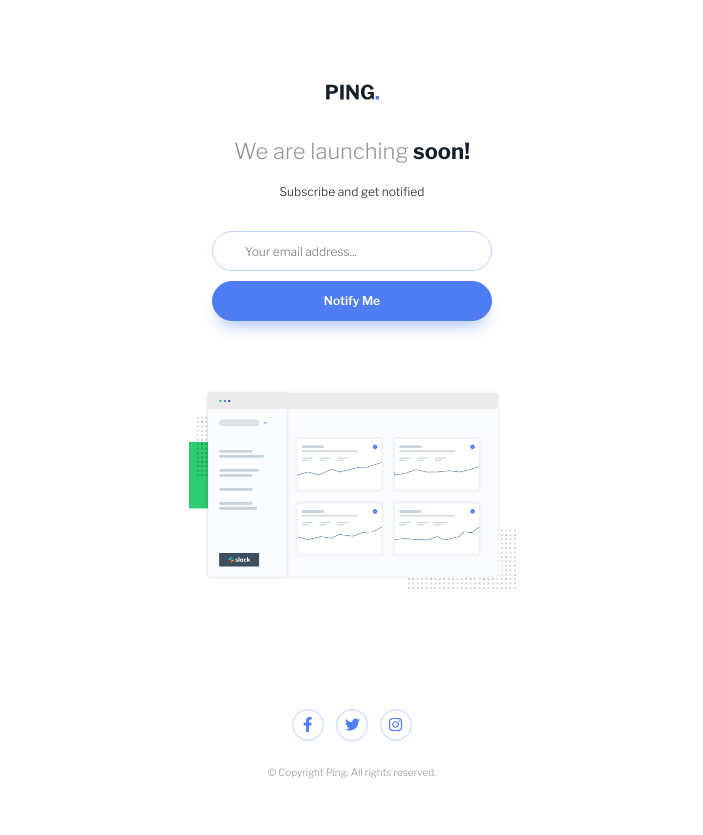
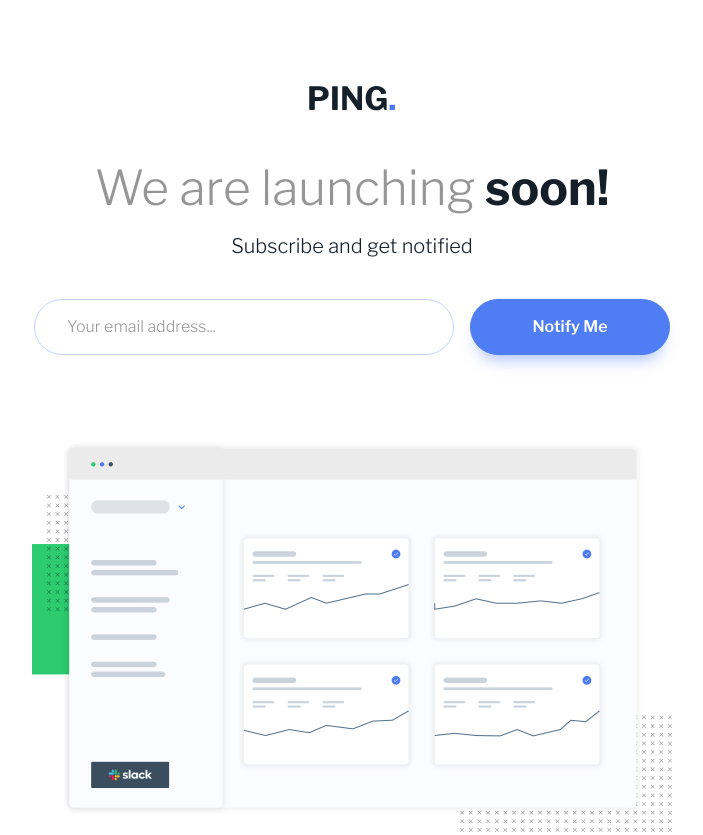
Before and after one commit to byronbyron/ping-coming-soon-page, a plain HTML site: page index.html in a window 1280 px wide. Shown: the top 835 px of the page, without its empty margins (288-991 px from the left). Drawn offline with nearby package versions, Linux system fonts and the light colour scheme.

Commit message:
Add styles for desktop and email validation

```diff
--- /dev/null
+++ b/form.js
@@ -0,0 +1,28 @@
+const form = document.querySelector('.js-form');
+const msg = document.querySelector('.js-form-msg');
+
+form.addEventListener('submit', handleSubmit);
+
+function handleSubmit(e) {
+    e.preventDefault();
+
+    if (!validateEmail(e.target.email.value)) {
+        event.target.email.setAttribute("aria-invalid", "true");
+        msg.style.display = 'block';
+    } else {
+        event.target.email.setAttribute("aria-invalid", "false");
+        msg.style.display = 'none';
+    }
+}
+
+function validateEmail(value) {
+    var input = document.createElement('input');
+
+    input.type = 'email';
+    input.required = true;
+    input.value = value;
+
+    return typeof input.checkValidity === 'function'
+        ? input.checkValidity()
+        : /\S+@\S+\.\S+/.test(value);
+}
--- a/index.html
+++ b/index.html
@@ -10,6 +10,7 @@
   <meta name="description" content="Ping coming soon page">
 
   <link rel="stylesheet" href="styles.css">
+  <script src="form.js" defer></script>
 </head>
 <body>
 
@@ -24,9 +25,10 @@
       <p class="text">Subscribe and get notified</p>
     </div>
 
-    <form action="" class="form">
+    <form action="" class="form js-form">
       <label for="email" class="sr-only">Email</label>
       <input type="text" name="email" class="form-control" placeholder="Your email address...">
+      <div class="form-msg js-form-msg" style="display: none;">Please provide a valid email address</div>
       <button class="btn">Notify Me</button>
     </form>
 
--- a/styles.css
+++ b/styles.css
@@ -5,9 +5,10 @@
     --blue: hsl(223, 87%, 63%);
     --light-blue: hsl(223, 87%, 73%);
     --pale-blue: hsl(223, 100%, 88%);
-    --light-red: hsl(354, 100%, 66%);
+    --light-red: indianred;
     --very-dark-blue: hsl(209, 33%, 12%);
     --gray: hsl(0, 0%, 59%);
+    --light-gray: hsl(0, 0%, 90%);
     --white: hsl(0, 0%, 100%);
 }
 
@@ -38,7 +39,7 @@ body {
 
 .page-body {
     text-align: center;
-    padding-top: 84px;
+    padding-top: 85px;
 }
 
 .logo {
@@ -75,6 +76,7 @@ body {
     margin-left: auto;
     margin-right: auto;
     margin-bottom: 68px;
+    position: relative;
 }
 
 .form-control {
@@ -94,6 +96,24 @@ body {
     appearance: none;
     border-radius: 2.5rem;
     transition: border-color .15s ease-in-out,box-shadow .15s ease-in-out;
+}
+
+.form-msg {
+    font-size: 0.75rem;
+    font-style: italic;
+    position: absolute;
+    top: 100%;
+    left: 3rem;
+    margin-top: 0.4375rem;
+    color: var(--light-red);
+}
+
+::placeholder {
+    color: var(--gray);
+}
+
+[aria-invalid="true"] {
+    border-color: indianred;
 }
 
 .btn {
@@ -150,8 +170,15 @@ body {
     justify-content: center;
     width: 2rem;
     height: 2rem;
-    border: 1px solid var(--pale-blue);
+    border: 1px solid var(--light-gray);
     border-radius: 2rem;
+    transition: color 0.15s, background-color 0.15s;
+}
+
+.social a:hover,
+.social a:focus {
+    color: var(--white);
+    background-color: var(--blue);
 }
 
 .social svg {
@@ -186,3 +213,61 @@ body {
 .attribution a {
     color: hsl(228, 45%, 44%);
 }
+
+@media (min-width: 768px) {
+    .container {
+        max-width: 720px;
+    }
+
+    .logo {
+        margin-bottom: 2.75rem;
+    }
+
+    .logo img {
+        width: 86px;
+        height: 26px;
+    }
+
+    .title {
+        font-size: 3rem;
+        margin-bottom: 1rem;
+    }
+
+    .text {
+        font-size: 1.25rem;
+        margin-bottom: 2.375rem;
+    }
+
+    .form {
+        display: flex;
+        justify-content: center;
+        max-width: none;
+        margin-bottom: 86px;
+    }
+
+    .form-control {
+        font-size: 1rem;
+        margin-bottom: 0;
+        width: 420px;
+        height: 56px;
+        margin-right: 1rem;
+    }
+
+    .btn {
+        font-size: 1rem;
+        width: 200px;
+        height: 56px;
+    }
+
+    .image {
+        max-width: 640px;
+        margin-left: auto;
+        margin-right: auto;
+        margin-bottom: 70px;
+    }
+
+    .copyright {
+        font-size: 0.75rem;
+        margin-bottom: 3rem;
+    }
+}
```
